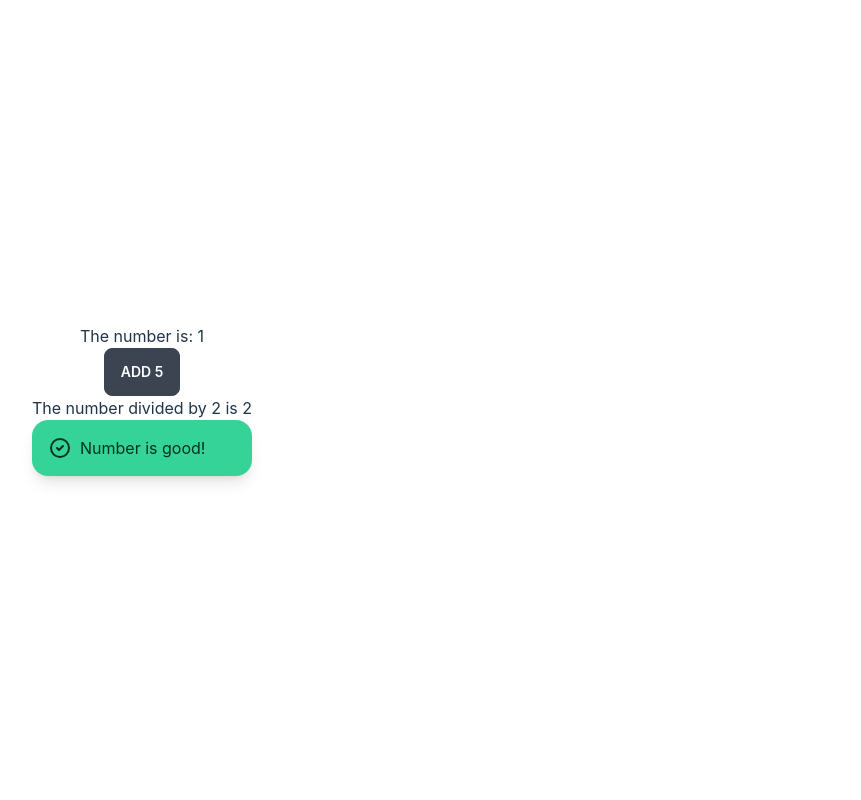
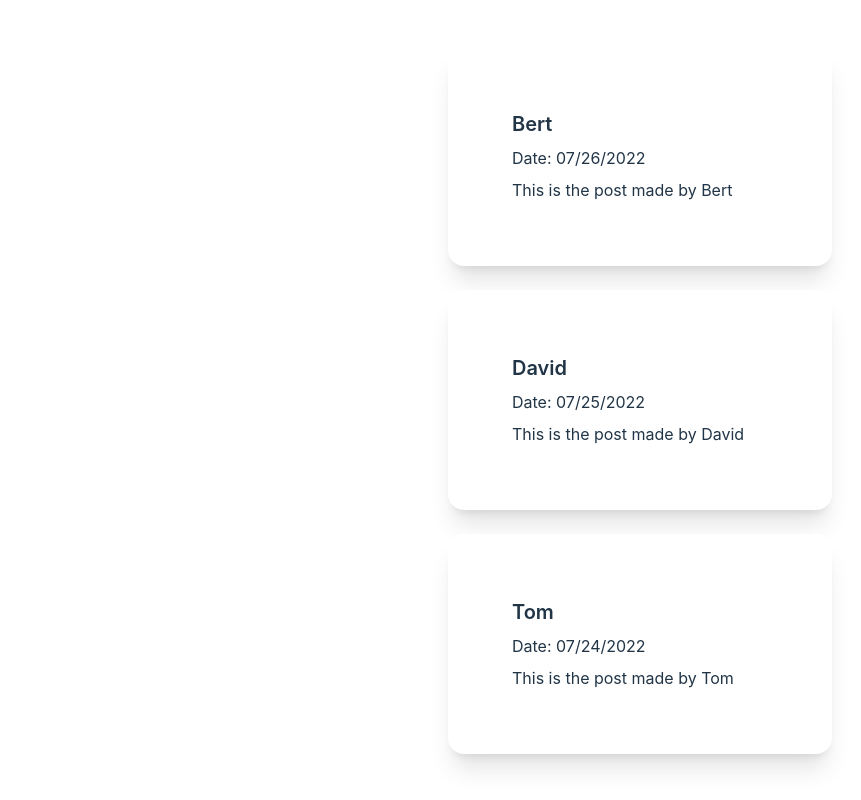
Before and after one commit to bertcanoiii/svelte-for-beginners, a Svelte app: page / in a window 1280 px wide. Shown: the whole page, without its empty margins (0-861 px from the left). Built offline with nearby package versions, Linux system fonts and the light colour scheme.

Commit message:
reset and demonstrate template looping

```diff
--- a/index.html
+++ b/index.html
@@ -7,9 +7,7 @@
     <title>Vite + Svelte</title>
   </head>
   <body>
-    <div class="bg-slate-700 h-screen w-screen flex flex-col justify-center">
-      <div id="app"></div>
-    </div>
+    <div id="app"></div>
     <script type="module" src="/src/main.js"></script>
   </body>
 </html>
--- a/src/App.svelte
+++ b/src/App.svelte
@@ -1,43 +1,21 @@
 <script>
-    let number = 1;
+    import data from "./data.json"
 
-    function addFive(){
-        number += 5;
-    }
-
-    $: double = number*2
+    let posts = data.data
 </script>
 
-<main class="flex flex-col justify-center items-center">
-    <p>The number is: {number}</p>
-    <button class="btn" on:click={addFive}>
-        Add 5
-    </button>
-    <p>The number divided by 2 is {double}</p>
-
-    {#if double < 50}
-    <div class="alert alert-success shadow-lg">
-        <div>
-            <svg xmlns="http://www.w3.org/2000/svg" class="stroke-current flex-shrink-0 h-6 w-6" fill="none" viewBox="0 0 24 24"><path stroke-linecap="round" stroke-linejoin="round" stroke-width="2" d="M9 12l2 2 4-4m6 2a9 9 0 11-18 0 9 9 0 0118 0z" /></svg>
-            <span>Number is good!</span>
-        </div>
-    </div>
-    {:else if double > 50 && double < 100}
-    <div class="alert alert-warning shadow-lg">
-        <div>
-            <svg xmlns="http://www.w3.org/2000/svg" class="stroke-current flex-shrink-0 h-6 w-6" fill="none" viewBox="0 0 24 24"><path stroke-linecap="round" stroke-linejoin="round" stroke-width="2" d="M12 9v2m0 4h.01m-6.938 4h13.856c1.54 0 2.502-1.667 1.732-3L13.732 4c-.77-1.333-2.694-1.333-3.464 0L3.34 16c-.77 1.333.192 3 1.732 3z" /></svg>
-            <span>Warning: Number higher than 50!</span>
-        </div>
-    </div>
-    {:else}
-    <div class="alert alert-error shadow-lg">
-        <div>
-            <svg xmlns="http://www.w3.org/2000/svg" class="stroke-current flex-shrink-0 h-6 w-6" fill="none" viewBox="0 0 24 24"><path stroke-linecap="round" stroke-linejoin="round" stroke-width="2" d="M10 14l2-2m0 0l2-2m-2 2l-2-2m2 2l2 2m7-2a9 9 0 11-18 0 9 9 0 0118 0z" /></svg>
-            <span>Error! NUMBER HIGHER THAN 100.</span>
-        </div>
-    </div>
-    {/if}
-
+<main>
+ <div  class="flex flex-col justify-center items-center space-y-6">
+     {#each posts as post}
+         <div class="card w-96 bg-base-100 shadow-xl">
+             <div class="card-body items-start">
+                 <h2 class="card-title">{post.author}</h2>
+                 <p>Date: {post.date_created}</p>
+                 <p>{post.post}</p>
+             </div>
+         </div>
+     {/each}
+ </div>
 </main>
 
 <style>
--- /dev/null
+++ b/src/data.json
@@ -0,0 +1,22 @@
+{
+  "data": [
+    {
+      "id": 1,
+      "author": "Bert",
+      "date_created": "07/26/2022",
+      "post": "This is the post made by Bert"
+    },
+    {
+      "id": 2,
+      "author": "David",
+      "date_created": "07/25/2022",
+      "post": "This is the post made by David"
+    },
+    {
+      "id": 3,
+      "author": "Tom",
+      "date_created": "07/24/2022",
+      "post": "This is the post made by Tom"
+    }
+  ]
+}
```
